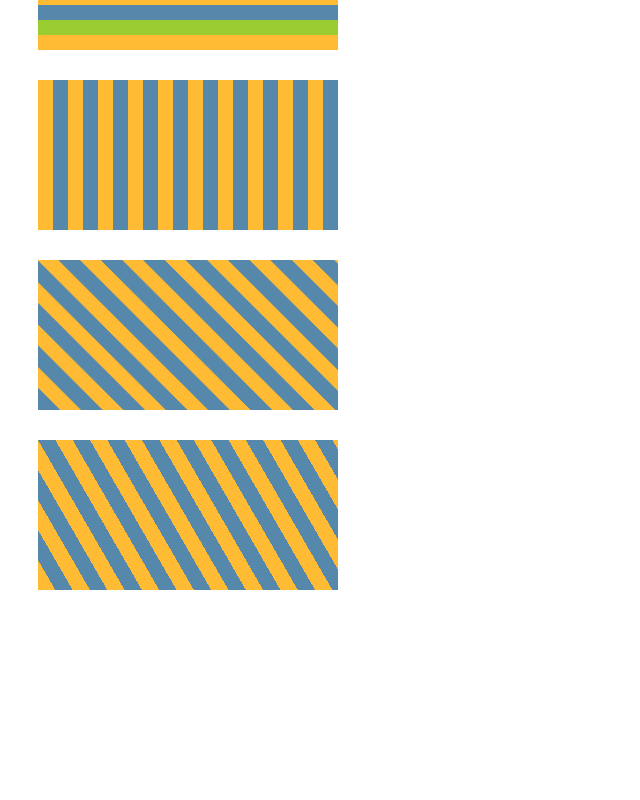
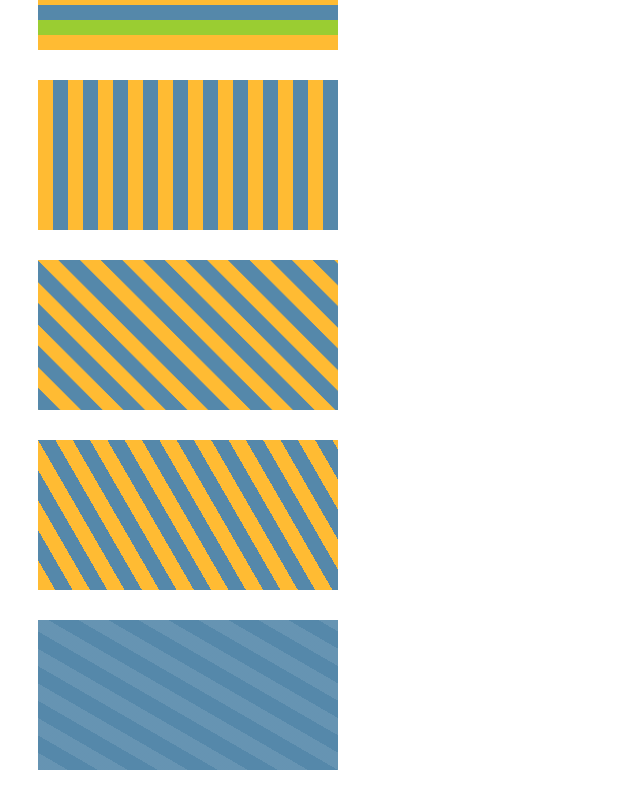
Before and after one commit to ht89/css-secrets, an Angular app: page /striped-bg in a window 1280 px wide. Shown: the part 197-997 px from the top of the page, without its empty margins (0-640 px from the left). Before the commit the page ends 817 px from the top, so only its background shows below. Built offline with nearby package versions, Linux system fonts and the light colour scheme.

Commit message:
subtle striped bg

```diff
--- a/src/app/striped-backgrounds/striped-backgrounds.component.html
+++ b/src/app/striped-backgrounds/striped-backgrounds.component.html
@@ -5,3 +5,5 @@
 <div class="diagonal-striped-bg"></div>
 
 <div class="repeating-diagonal-striped-bg"></div>
+
+<div class="subtle-diagonal-striped-bg"></div>
--- a/src/app/striped-backgrounds/striped-backgrounds.component.scss
+++ b/src/app/striped-backgrounds/striped-backgrounds.component.scss
@@ -41,3 +41,14 @@
     */
     background: repeating-linear-gradient(60deg, #fb3, #fb3 15px, #58a 0, #58a 30px); // to bottom by default
 }
+
+.subtle-diagonal-striped-bg {
+    margin-top: 30px;
+    width: 300px;
+    height: 150px;
+    /*
+        better than linear-gradient since it's possible to change the angle without visual distortions & reduce repitions
+    */
+    background: #58a;
+    background-image: repeating-linear-gradient(30deg, hsla(0, 0, 100%, .1), hsla(0, 0, 100%, .1) 15px, transparent 0, transparent 30px); // to bottom by default
+}
```
